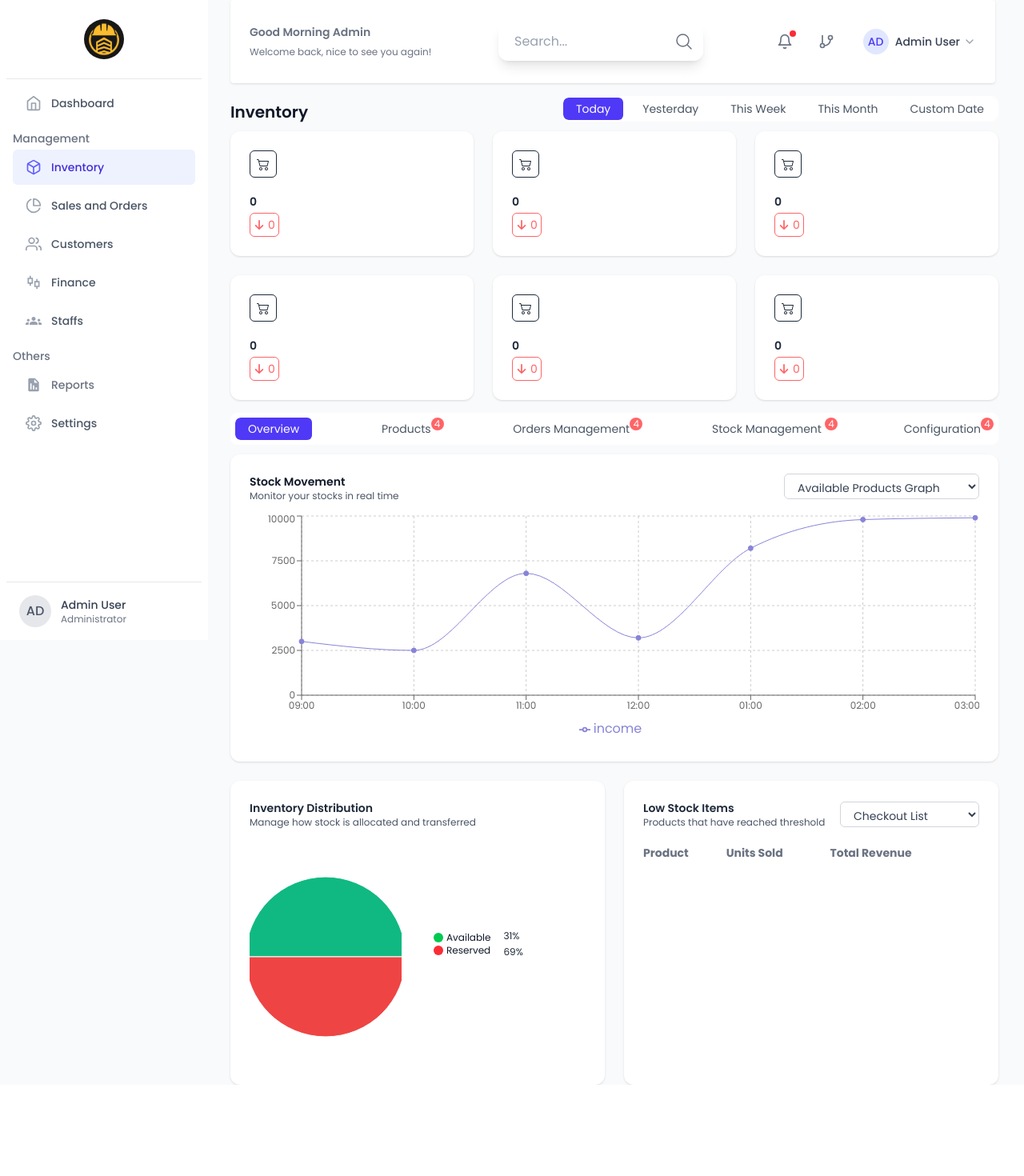
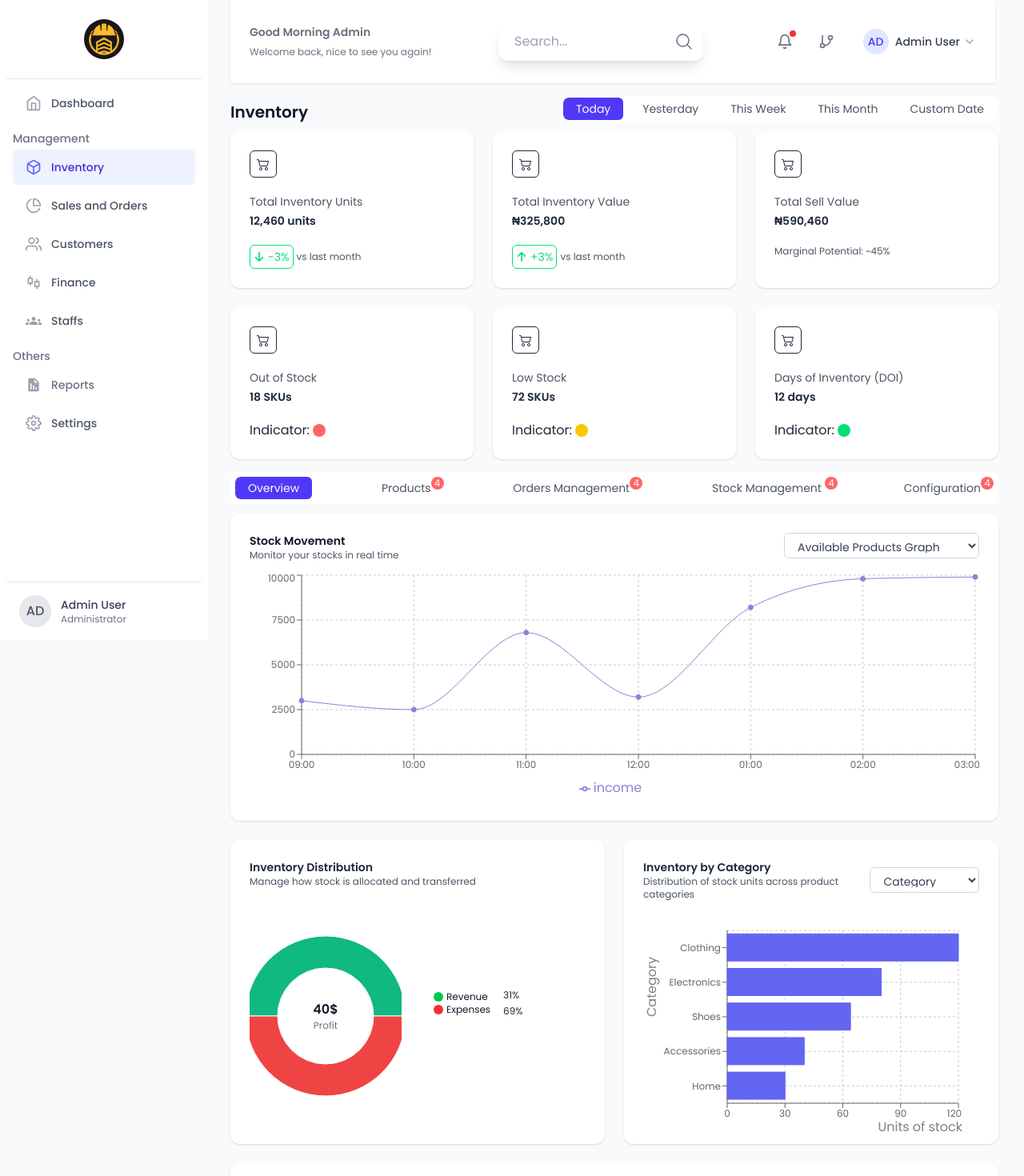
Before and after one commit to NedytheCoder/qodebyte-starter, a Next.js app: page /dashboard/inventory in a window 1280 px wide. Shown: the top 1470 px of the page at 80% size. Before the commit the page ends 1356 px from the top, so only its background shows below. Built offline with nearby package versions, Linux system fonts and the light colour scheme.

Commit message:
Inventory 3.0

```diff
--- /dev/null
+++ b/app/components/charts/DonutChart.tsx
@@ -0,0 +1,84 @@
+import {
+  ResponsiveContainer,
+  PieChart as RechartsPieChart,
+  Pie,
+  Cell,
+  Tooltip,
+  Legend,
+} from "recharts";
+import { ChartComponentProps } from "./types";
+
+type DonutChartProps = ChartComponentProps & {
+  colors?: string[];
+  innerRadius?: number | string;
+  outerRadius?: number | string;
+  centerLabel?: string;
+  centerSubLabel?: string;
+  centerLabelColor?: string;
+};
+
+export default function DonutChart({
+  data,
+  dataKey,
+  xAxisKey = "name",
+  width = "100%",
+  height = 300,
+  title,
+  description,
+  showLegend = true,
+  showTooltip = true,
+  strokeColor = "#ffffff",
+  fillColor = "#8884d8",
+  colors = ["#10B981", "#EF4444"],
+  className,
+  children,
+  innerRadius = 60,
+  outerRadius = 100,
+  centerLabel,
+  centerSubLabel,
+  centerLabelColor = "#111827",
+}: DonutChartProps) {
+  return (
+    <div
+      className={`${className ? className + " " : ""}relative`}
+      aria-label={title}
+      aria-description={description}
+    >
+      <ResponsiveContainer width={width} height={height}>
+        <RechartsPieChart>
+          {showLegend && <Legend />}
+          {showTooltip && <Tooltip />}
+          <Pie
+            data={data}
+            dataKey={dataKey}
+            nameKey={xAxisKey}
+            innerRadius={innerRadius}
+            outerRadius={outerRadius}
+            fill={fillColor}
+            stroke={strokeColor}
+          >
+            {data.map((entry, index) => (
+              <Cell key={`cell-${index}`} fill={colors[index % colors.length]} />
+            ))}
+          </Pie>
+          {children}
+        </RechartsPieChart>
+      </ResponsiveContainer>
+      {(centerLabel || centerSubLabel) && (
+        <div className="pointer-events-none absolute inset-0 flex flex-col items-center justify-center">
+          {centerLabel && (
+            <span
+              className="font-semibold text-gray-700"
+              style={{ color: centerLabelColor as string, fontSize: 16 }}
+            >
+              {centerLabel}
+            </span>
+          )}
+          {centerSubLabel && (
+            <span className="text-xs text-gray-500">{centerSubLabel}</span>
+          )}
+        </div>
+      )}
+    </div>
+  );
+}
--- /dev/null
+++ b/app/components/charts/HorizontalBarChart.tsx
@@ -0,0 +1,74 @@
+import {
+  ResponsiveContainer,
+  BarChart as RechartsBarChart,
+  Bar,
+  CartesianGrid,
+  XAxis,
+  YAxis,
+  Tooltip,
+  Legend,
+} from "recharts";
+import { ChartComponentProps } from "./types";
+
+export type HorizontalBarChartProps = ChartComponentProps & {
+  xLabel?: string;
+  yLabel?: string;
+};
+
+export default function HorizontalBarChart({
+  data,
+  dataKey,
+  xAxisKey = "value",
+  yAxisKey = "name",
+  width = "100%",
+  height = 300,
+  title,
+  description,
+  showLegend = false,
+  showTooltip = true,
+  showGrid = true,
+  gridStrokeDasharray = "3 3",
+  strokeColor = "#6366F1",
+  fillColor = "#6366F1",
+  className,
+  children,
+  xLabel,
+  yLabel,
+}: HorizontalBarChartProps) {
+  return (
+    <div className={className} aria-label={title} aria-description={description}>
+      <ResponsiveContainer width={width} height={height}>
+        <RechartsBarChart data={data} layout="vertical">
+          {showGrid && <CartesianGrid strokeDasharray={gridStrokeDasharray} />}
+          {/* X axis is numeric for horizontal bars */}
+          <XAxis
+            type="number"
+            dataKey={xAxisKey}
+            label={
+              xLabel
+                ? { value: xLabel, position: "insideBottomRight", offset: -5 }
+                : undefined
+            }
+            tick={{ fontSize: "0.75rem", className: "text-[10px] sm:text-xs" }}
+          />
+          {/* Y axis is categorical (categories on Y axis) */}
+          <YAxis
+            type="category"
+            dataKey={yAxisKey}
+            label={
+              yLabel
+                ? { value: yLabel, angle: -90, position: "insideLeft" }
+                : undefined
+            }
+            tick={{ fontSize: "0.75rem", className: "text-[10px] sm:text-xs" }}
+            width={100}
+          />
+          {showTooltip && <Tooltip cursor={{ fill: "transparent" }} />}
+          {showLegend && <Legend />}
+          <Bar dataKey={dataKey} stroke={strokeColor} fill={fillColor} />
+          {children}
+        </RechartsBarChart>
+      </ResponsiveContainer>
+    </div>
+  );
+}
--- a/app/components/charts/index.ts
+++ b/app/components/charts/index.ts
@@ -1,4 +1,6 @@
 export { default as BarChart } from './BarChart';
 export { default as LineChart } from './LineChart';
 export { default as PieChart } from './PieChart';
+export { default as DonutChart } from './DonutChart';
+export { default as HorizontalBarChart } from './HorizontalBarChart';
 export * from './types';
--- a/app/dashboard/inventory/page.tsx
+++ b/app/dashboard/inventory/page.tsx
@@ -13,12 +13,13 @@ import React, { useState, useMemo } from "react";
 import { FaTable } from "react-icons/fa";
 import {
   LineChart as AppLineChart,
-  PieChart as AppPieChart,
+  DonutChart as AppDonutChart,
+  HorizontalBarChart as AppHorizontalBarChart,
 } from "@/app/components/charts";
 import { toast } from "react-toastify";
 import Toast from "@/app/components/Toast";
 import { BsCart2 } from "react-icons/bs";
-import { FaArrowDown, FaPlus } from "react-icons/fa6";
+import { FaArrowDown, FaArrowUp, FaPlus } from "react-icons/fa6";
 import { Select } from "radix-ui";
 import { FaAngleDown } from "react-icons/fa";
 import { AiOutlineClose } from "react-icons/ai";
@@ -91,45 +92,45 @@ const Page = () => {
   const num = [
     {
       icon: <BsCart2 />,
-      label: "Gros Income",
-      value: 0,
-      percent: 0,
+      label: "Total Inventory Units",
+      value: "12,460 units",
+      percent: "-3%",
       direction: <FaArrowDown />,
     },
     {
       icon: <BsCart2 />,
-      label: "Total Discount",
-      value: 0,
-      percent: 0,
-      direction: <FaArrowDown />,
+      label: "Total Inventory Value",
+      value: "₦325,800",
+      percent: "+3%",
+      direction: <FaArrowUp />,
     },
     {
       icon: <BsCart2 />,
-      label: "Net Income",
-      value: 0,
-      percent: 0,
-      direction: <FaArrowDown />,
+      label: "Total Sell Value",
+      value: "₦590,460",
+      percent: "~45%",
+      direction: <FaArrowUp />,
     },
     {
       icon: <BsCart2 />,
-      label: "Inventry Count",
-      value: 0,
-      percent: 0,
-      direction: <FaArrowDown />,
+      label: "Out of Stock",
+      value: "18 SKUs",
+      percent: "~45%",
+      // direction: <FaArrowDown />,
     },
     {
       icon: <BsCart2 />,
-      label: "Staff on duty",
-      value: 0,
-      percent: 0,
-      direction: <FaArrowDown />,
+      label: "Low Stock",
+      value: "72 SKUs",
+      percent: "~45% ",
+      // direction: <FaArrowDown />,
     },
     {
       icon: <BsCart2 />,
-      label: "Total orders",
-      value: 0,
-      percent: 0,
-      direction: <FaArrowDown />,
+      label: "Days of Inventory (DOI)",
+      value: "12 days",
+      percent: "",
+      // direction: <FaArrowDown />,
     },
   ];
   const [activeSection, setActiveSection] = useState<SectionTab>("overview");
@@ -185,8 +186,20 @@ const Page = () => {
 
   const pieData = useMemo(
     () => [
-      { name: "Income", value: 20000000 },
+      { name: "Revenue", value: 20000000 },
       { name: "Expenses", value: 20000000 },
+    ],
+    []
+  );
+
+  // Category stock distribution data for Horizontal Bar Chart
+  const categoryStockData = useMemo(
+    () => [
+      { name: "Clothing", value: 120 },
+      { name: "Electronics", value: 80 },
+      { name: "Shoes", value: 64 },
+      { name: "Accessories", value: 40 },
+      { name: "Home", value: 30 },
     ],
     []
   );
@@ -398,7 +411,7 @@ const Page = () => {
           {/* Overview */}
           {activeSection === "overview" && (
             <>
-              {num.map((n) => (
+              {num.map((n, i) => (
                 <div
                   className="bg-white rounded-xl shadow-sm p-3 sm:p-6 text-gray-800 flex flex-col gap-5"
                   key={n.label}
@@ -407,12 +420,39 @@ const Page = () => {
                     <div className="border rounded-md p-2 w-fit">{n.icon}</div>
                   </div>
                   <div className="flex flex-col gap-1">
+                    <p className="text-xs md:text-sm text-gray-600">
+                      {n.label}
+                    </p>
                     <p className="text-sm md:text-md font-semibold">
                       {n.value}
                     </p>
-                    <div className="flex items-center gap-1 border w-fit p-1 rounded-md text-red-400">
+                  </div>
+                  <div className="flex items-center gap-1">
+                    {i === 2 ? (
+                      <div className="text-xs text-gray-600">
+                        Marginal Potential: {n.percent}
+                      </div>
+                    ) : i === 3 || i === 4 || i === 5 ? (
+                      <div className="flex items-center gap-1">
+                        Indicator:{" "}
+                        <div
+                          className={`text-gray-600 ${
+                            i === 3
+                              ? "bg-red-400"
+                              : i === 4
+                              ? "bg-yellow-400"
+                              : "bg-green-400"
+                          } w-4 h-4 rounded-full`}
+                        ></div>
+                      </div>
+                    ) : (
+                      <div className="flex items-center gap-1 border w-fit p-1 rounded-md text-green-400">
                         <p className="text-sm">{n.direction}</p>
                         <p className="text-sm">{n.percent}</p>
+                      </div>
+                    )}
+                    <div className="text-xs text-gray-600">
+                      {i < 2 && n.percent ? " vs last month" : ""}
                     </div>
                   </div>
                 </div>
@@ -495,7 +535,7 @@ const Page = () => {
 
               <div className="flex flex-col md:flex-row gap-10 items-center justify-center">
                 <div className="h-64 w-full md:w-1/2 md:mt-8">
-                  <AppPieChart
+                  <AppDonutChart
                     data={pieData}
                     dataKey="value"
                     xAxisKey="name"
@@ -505,6 +545,8 @@ const Page = () => {
                     width={"100%"}
                     className="h-full w-full"
                     colors={["#10B981", "#EF4444"]}
+                    centerLabel="40$"
+                    centerSubLabel="Profit"
                   />
                 </div>
                 <div className="flex flex-col gap-2 text-gray-800 w-full md:w-1/2">
@@ -513,11 +555,11 @@ const Page = () => {
                       {" "}
                       <p className="flex items-center gap-1 text-xs">
                         <span className="w-3 h-3 rounded-lg bg-green-500"></span>
-                        Available
+                        Revenue
                       </p>
                       <p className="flex items-center gap-1 text-xs">
                         <span className="w-3 h-3 rounded-lg bg-red-500"></span>
-                        Reserved
+                        Expenses
                       </p>
                     </div>
                     <div className="text-gray-800 w-full md:w-1/3 flex flex-col gap-1 text-xs">
@@ -529,6 +571,49 @@ const Page = () => {
               </div>
             </div>
 
+            <div className="">
+              {/* Sales Overview */}
+              <div className="bg-white rounded-xl shadow-sm p-4 sm:p-6 h-95 text-gray-800">
+                <div className="flex items-center justify-between mb-3">
+                  <div>
+                    <h3 className="text-sm font-semibold">
+                      Inventory by Category
+                    </h3>
+                    <p className="text-xs text-gray-600">
+                      Distribution of stock units across product categories
+                    </p>
+                  </div>
+                  <div className="gap-3 hidden md:flex">
+                    <SelectDropdown
+                      options={[
+                        { value: "all", label: "Category" },
+                        { value: "clothing", label: "Clothing" },
+                        { value: "footwear", label: "Footwear" },
+                        { value: "accessories", label: "Accessories" },
+                      ]}
+                      placeholder="Category"
+                      className="w-48"
+                      onChange={(value) => console.log("Category:", value)}
+                    />
+                  </div>
+                </div>
+                <div className="">
+                  <div className="h-64 w-96 md:w-1/2 md:mt-8">
+                    <AppHorizontalBarChart
+                      data={categoryStockData}
+                      dataKey="value"
+                      xAxisKey="value"
+                      yAxisKey="name"
+                      xLabel="Units of stock"
+                      yLabel="Category"
+                      height={"100%"}
+                      className="w-[80%] md:w-[190%] h-full"
+                    />
+                  </div>
+                </div>
+              </div>
+            </div>
+          </div>
           <div className="">
             {/* Sales Overview */}
             <div className="bg-white rounded-xl shadow-sm p-4 sm:p-6 h-95 text-gray-800">
@@ -563,7 +648,6 @@ const Page = () => {
                   </thead>
                   <tbody></tbody>
                 </table>
-                </div>
               </div>
             </div>
           </div>
```
Lines whose indentation alone changed are shown as unchanged.
